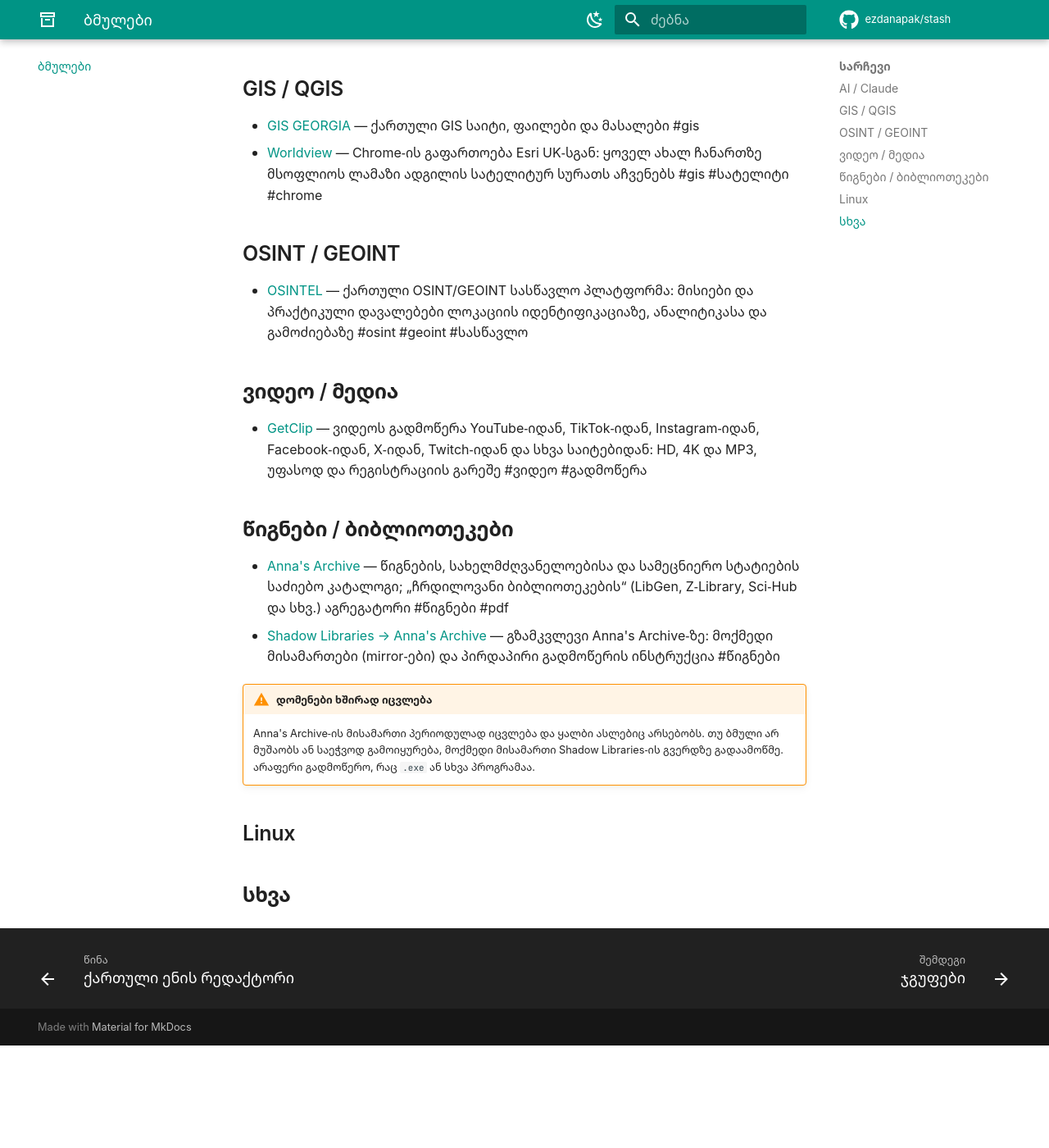
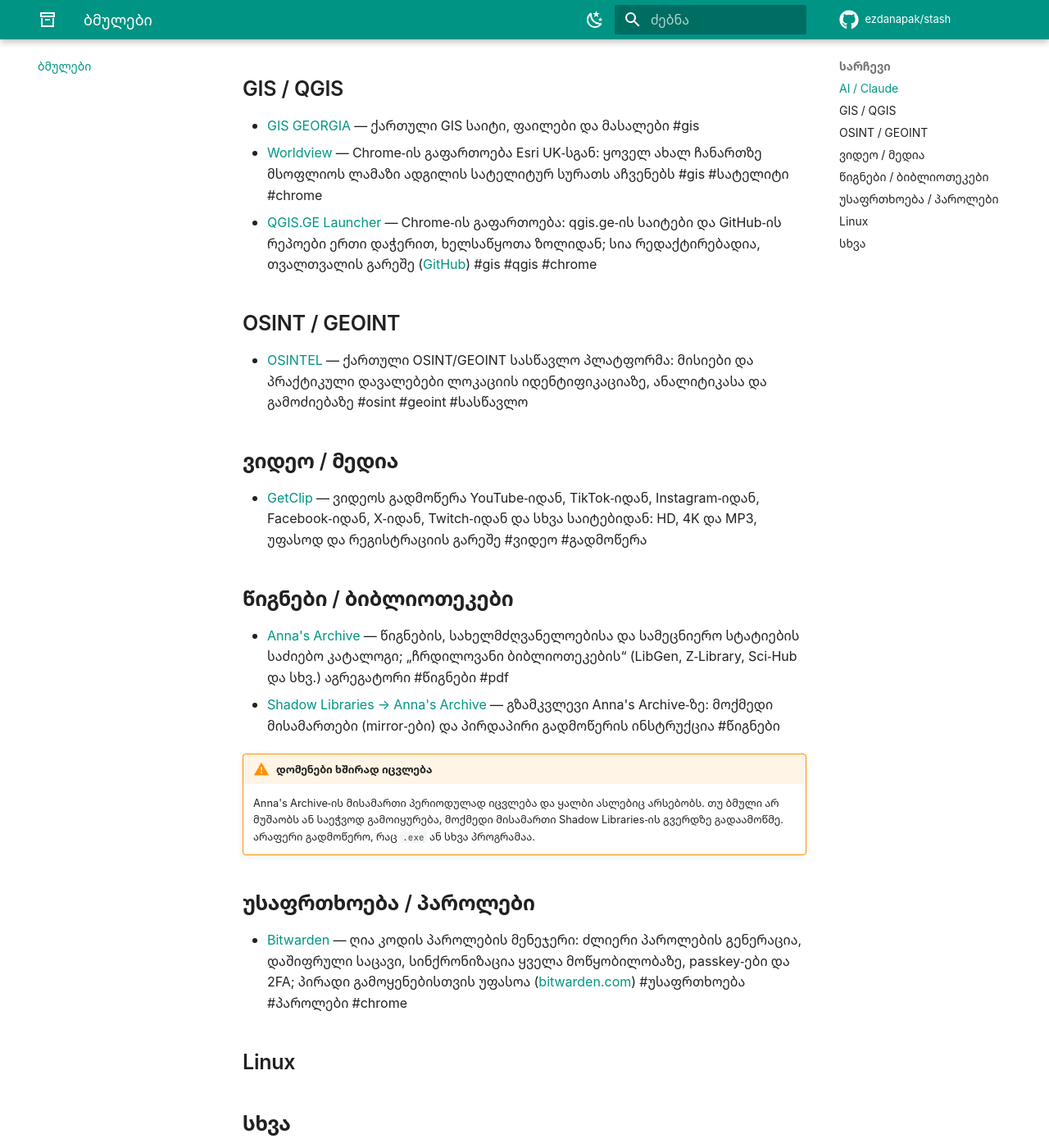
Before and after one commit to ezdanapak/stash, an MkDocs documentation site: the page built from docs/links.md, in a window 1280 px wide and 1400 px high, scrolled down 545 px. Shown: the whole window at 82% size. Built offline with MkDocs 1.6.1 and Material for MkDocs 9.7.7, drawn with Linux system fonts in a browser that asks for light colours; comment, search, counter and statistics services are not loaded; before the commit the page ends 1820 px from its top, so only the background shows below that.

Commit message:
Add Bitwarden and QGIS.GE Launcher links
Co-Authored-By: Claude Opus 5.5 <noreply@anthropic.com>

```diff
--- a/docs/links.md
+++ b/docs/links.md
@@ -19,6 +19,7 @@ tags:
 
 - [GIS GEORGIA](https://sites.google.com/view/gisgeo) — ქართული GIS საიტი, ფაილები და მასალები #gis
 - [Worldview](https://chromewebstore.google.com/detail/worldview/aflbpeobpgdpibcfhkkjhaonbbpkmefg) — Chrome-ის გაფართოება Esri UK-სგან: ყოველ ახალ ჩანართზე მსოფლიოს ლამაზი ადგილის სატელიტურ სურათს აჩვენებს #gis #სატელიტი #chrome
+- [QGIS.GE Launcher](https://chromewebstore.google.com/detail/qgisge-launcher-%E2%80%94-quick-l/jgkiimlahompefhiafnopccehdbmcego) — Chrome-ის გაფართოება: qgis.ge-ის საიტები და GitHub-ის რეპოები ერთი დაჭერით, ხელსაწყოთა ზოლიდან; სია რედაქტირებადია, თვალთვალის გარეშე ([GitHub](https://github.com/GIS-GEORGIA/qgis-ge-launcher)) #gis #qgis #chrome
 
 ## OSINT / GEOINT
 
@@ -36,6 +37,10 @@ tags:
 !!! warning "დომენები ხშირად იცვლება"
     Anna's Archive-ის მისამართი პერიოდულად იცვლება და ყალბი ასლებიც არსებობს. თუ ბმული არ მუშაობს ან საეჭვოდ გამოიყურება, მოქმედი მისამართი Shadow Libraries-ის გვერდზე გადაამოწმე. არაფერი გადმოწერო, რაც `.exe` ან სხვა პროგრამაა.
 
+## უსაფრთხოება / პაროლები
+
+- [Bitwarden](https://chromewebstore.google.com/detail/bitwarden-password-manage/nngceckbapebfimnlniiiahkandclblb) — ღია კოდის პაროლების მენეჯერი: ძლიერი პაროლების გენერაცია, დაშიფრული საცავი, სინქრონიზაცია ყველა მოწყობილობაზე, passkey-ები და 2FA; პირადი გამოყენებისთვის უფასოა ([bitwarden.com](https://bitwarden.com/)) #უსაფრთხოება #პაროლები #chrome
+
 ## Linux
 
 ## სხვა
```
Also changed, not shown: docs/index.md (+1 -1 lines).
